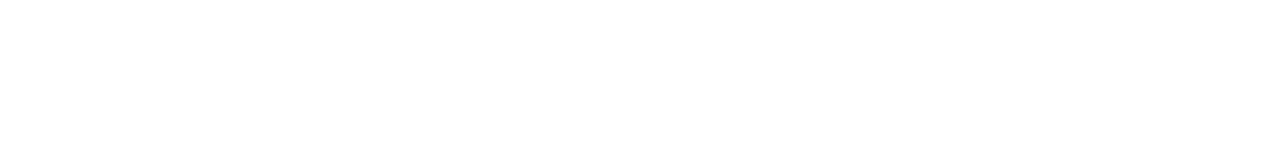
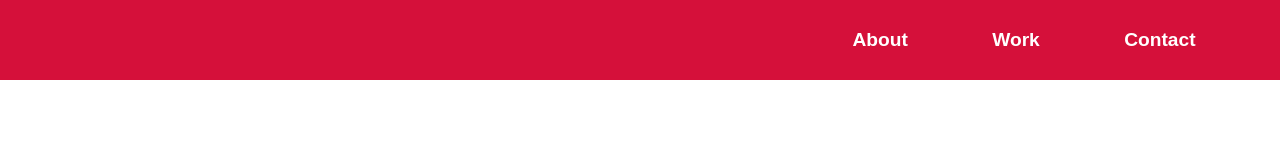
Before and after one commit to ASSAXIN06/PersonalPortfolioWebpage-RWD-freeCodeCamp, a plain HTML site: page index.html in a window 1280 px wide. Drawn offline with Linux system fonts and the light colour scheme.

Commit message:
Added a Header to Page

```diff
--- a/index.html
+++ b/index.html
@@ -4,6 +4,16 @@
         <meta charset="UTF-8">
         <meta name="viewport" content="width=device-width, initial-scale=1.0">
         <title>Aniket's Portfolio</title>
+        <link rel="stylesheet" href="styles.css">
     </head>
-    <body></body>
+    <body>
+        <header class="header">
+            <div></div>
+            <nav class="navbar" id="navbar">
+                <a class="About" href="">About</a>
+                <a class="Work" href="">Work</a>
+                <a class="Contact" href="">Contact</a>
+            </nav>
+        </header>
+    </body>
 </html>
--- a/styles.css
+++ b/styles.css
@@ -0,0 +1,26 @@
+body{
+    margin: 0;
+    font-family: 'Poppins', sans-serif;
+}
+
+.header{
+    height: 10vh;
+    width: 100%;
+    background-color: rgb(213, 16, 58);
+    display: flex;
+    justify-content: space-between;
+}
+
+.navbar{
+    width: 40vw;
+    display: flex;
+    justify-content: space-evenly;
+    align-items: center;
+}
+
+a{
+    text-decoration: none;
+    color: white;
+    font-weight: bold;
+    font-size: larger;
+}
```
